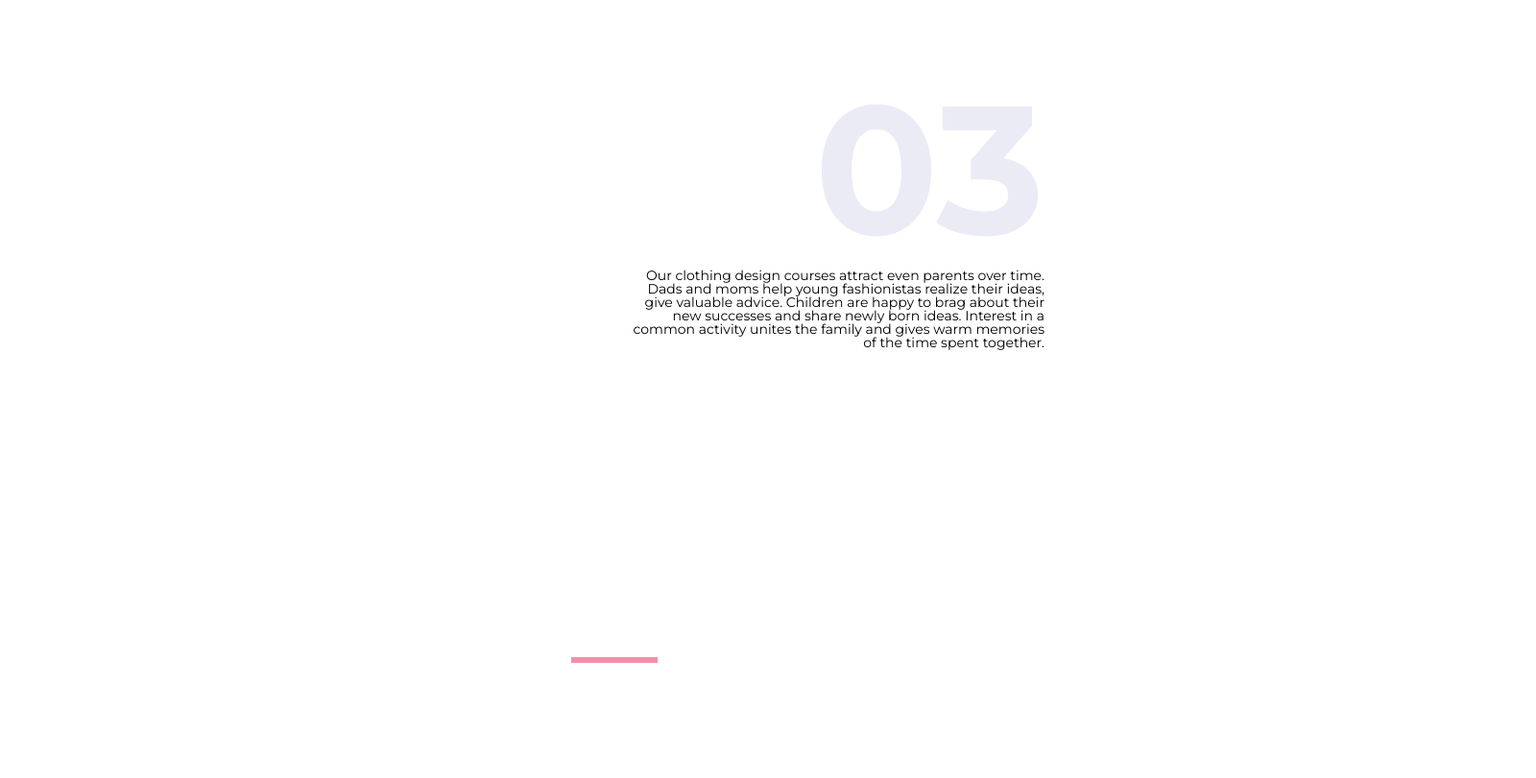
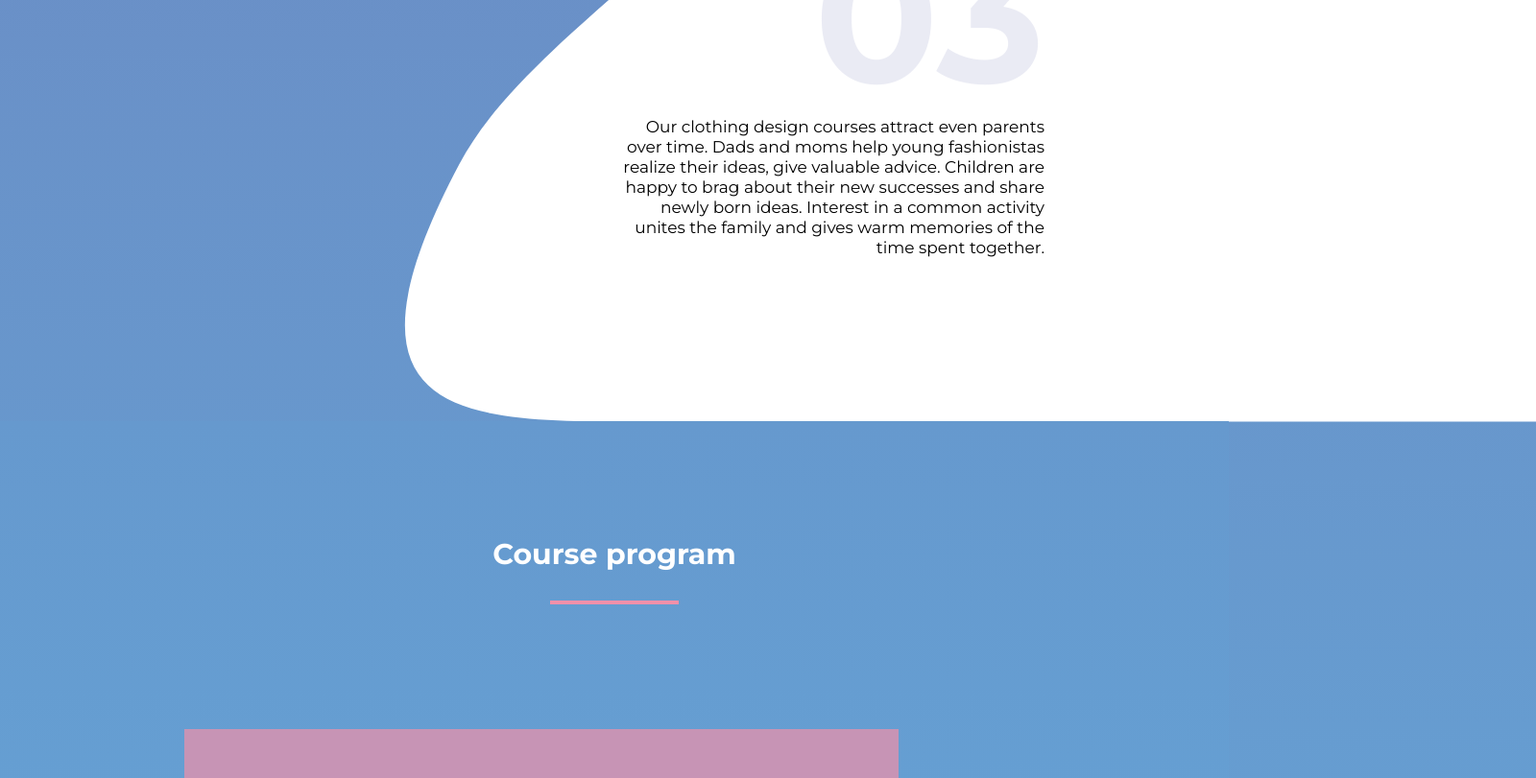
Before and after one commit to Andrew-devcoder/Course-young-fashion-designer, a plain HTML site: page index.html in a window 1280 px wide. Shown: the part 1980-2791 px from the top of the page at 96% size, 1600 px wide, since content can reach past the window. Drawn offline with Linux system fonts and the light colour scheme.

Commit message:
fixed position el , add bg vector

```diff
--- a/index.html
+++ b/index.html
@@ -74,6 +74,37 @@
                                     stroke-width="26"
                                     stroke-dasharray="10 10"
                                 />
+                            </svg>
+                        </div>
+                        <div class="vecor-intro">
+                            <svg
+                                xmlns="http://www.w3.org/2000/svg"
+                                width="1600"
+                                height="2969"
+                                viewBox="0 0 1600 2969"
+                                fill="none"
+                            >
+                                <path
+                                    d="M1088.9 400.093C1233.86 321.434 1206.62 162.022 1197 120H614.579H0V2969H1600V1939.38H664.385C484.5 1939.38 336.449 1939.38 478.756 1670.57C541.1 1552.8 708.279 1460.62 795.272 1334.06C876.87 1215.35 704.733 1040.73 664.385 888.17C615.995 705.203 664.386 604.916 725.101 538.422C816.921 437.864 972.959 463 1088.9 400.093Z"
+                                    fill="url(#paint0_linear_0_22)"
+                                />
+                                <path
+                                    d="M538.725 45.3219C723.208 10.2165 1152.5 -65.9903 1197 122H0C101.542 104.344 289 92.8422 538.725 45.3219Z"
+                                    fill="#707BB8"
+                                />
+                                <defs>
+                                    <linearGradient
+                                        id="paint0_linear_0_22"
+                                        x1="800"
+                                        y1="120"
+                                        x2="800"
+                                        y2="2969"
+                                        gradientUnits="userSpaceOnUse"
+                                    >
+                                        <stop stop-color="#707BB8" />
+                                        <stop offset="1" stop-color="#63A7D8" />
+                                    </linearGradient>
+                                </defs>
                             </svg>
                         </div>
                     </div>
--- a/scss/_about.scss
+++ b/scss/_about.scss
@@ -1,6 +1,7 @@
 .about {
     position: relative;
     counter-increment: count;
+
 
     // .about__title
 
@@ -29,6 +30,7 @@
             justify-content: start;
             align-items: flex-end;
             height: 507px;
+
         }
     }
 
@@ -50,13 +52,22 @@
 
     &__content {
         position: relative;
+        max-width: 445px;
+
+        font-size: 17px;
         text-align: end;
-        max-width: 445px;
+        font-weight: 400;
+        line-height: 21px;
 
         &--reverse {
             position: relative;
+            max-width: 445px;
+
+            font-size: 17px;
             text-align: start;
-            max-width: 445px;
+            font-weight: 400;
+            line-height: 21px;
+            color: #FFFFFF;
 
             &::before {
                 // content: counter(section-counter) "";
@@ -74,7 +85,7 @@
                 /* identical to box height */
 
 
-                color: rgba(112, 123, 184, 0.15);
+                color: rgba(255, 255, 255, 0.15);
             }
         }
 
--- a/scss/_global.scss
+++ b/scss/_global.scss
@@ -1,4 +1,4 @@
 body {
     font-family: 'Montserrat', sans-serif;
-
+    z-index: 10;
 }
--- a/scss/_intro.scss
+++ b/scss/_intro.scss
@@ -1,7 +1,7 @@
 // FIXME position ellipce-fill change to %
 // FIXME maybe change position ellipse-dached and change size
 .intro {
-    padding: 128px 0 314px;
+    padding: 128px 0 219px;
     display: flex;
     flex-direction: column;
     gap: 40px;
@@ -9,6 +9,7 @@
     // .intro__title
 
     &__title {
+
         font-size: 45px;
         font-style: normal;
         font-weight: 700;
@@ -52,3 +53,10 @@
     right: 0;
     top: 478px;
 }
+
+.vecor-intro {
+    position: absolute;
+    top: 480px;
+    left: 0;
+    z-index: -1;
+}
--- a/scss/_program.scss
+++ b/scss/_program.scss
@@ -1,12 +1,16 @@
 .program {
     position: relative;
-    margin: 254px 0 200px;
+    margin: 170px 0 0;
+    max-width: 100%;
+
+    background: linear-gradient(180deg, #6699CE 0%, #64A6D8 100%);
+    z-index: -1;
 
     // .program__img
 
     &__img {
         position: absolute;
-        top: 150px;
+        top: 265px;
         right: 0;
         z-index: -1;
     }
@@ -14,7 +18,7 @@
     // .program__title
 
     &__title {
-        padding: 0 0 30px;
+        padding: 120px 0 30px;
         text-align: center;
 
         font-size: 30px;
@@ -28,8 +32,8 @@
 
     &__line {
         margin: 0 auto;
-        width: 10%;
-        border: 3px solid #F190AA;
+        width: 15%;
+        border: 2px solid #F190AA;
     }
 
     // .program__list
```
Also changed, not shown: dist/css/style.min.css.
